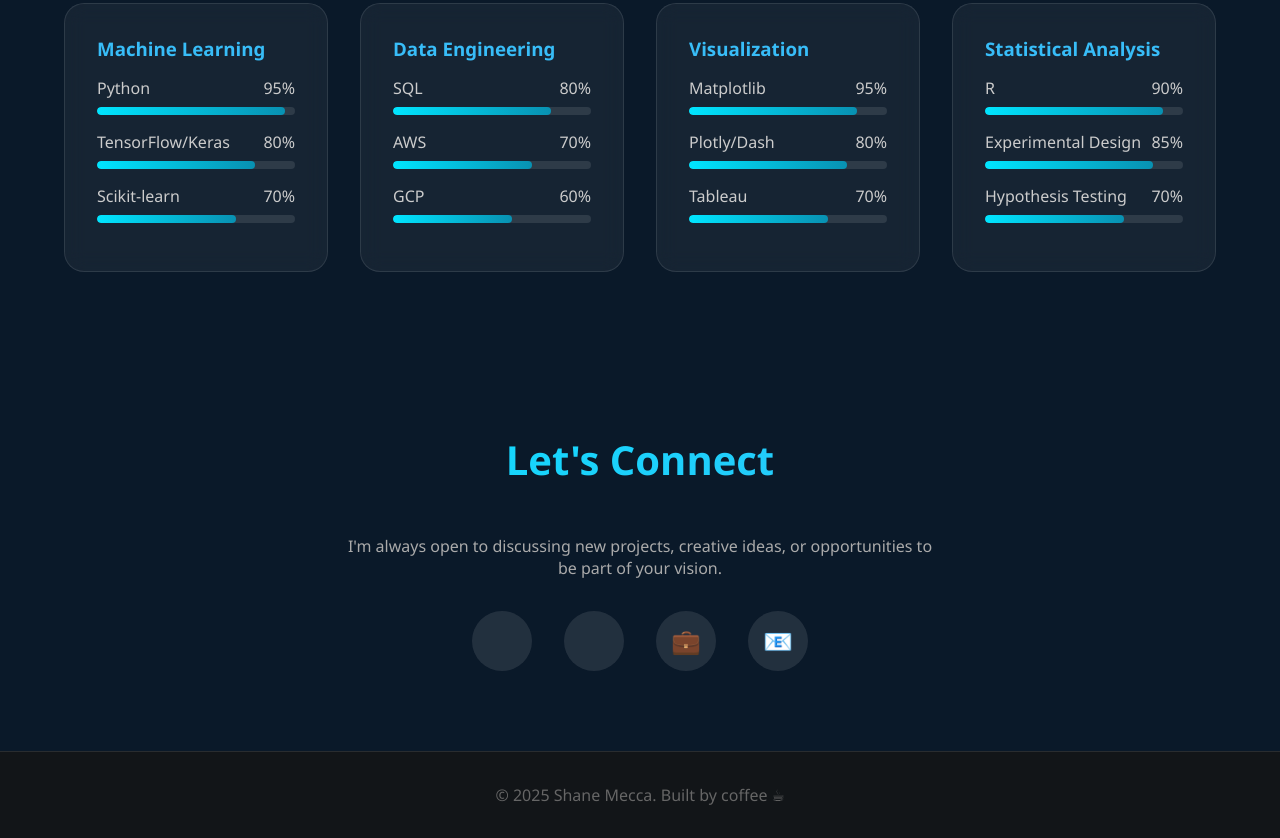
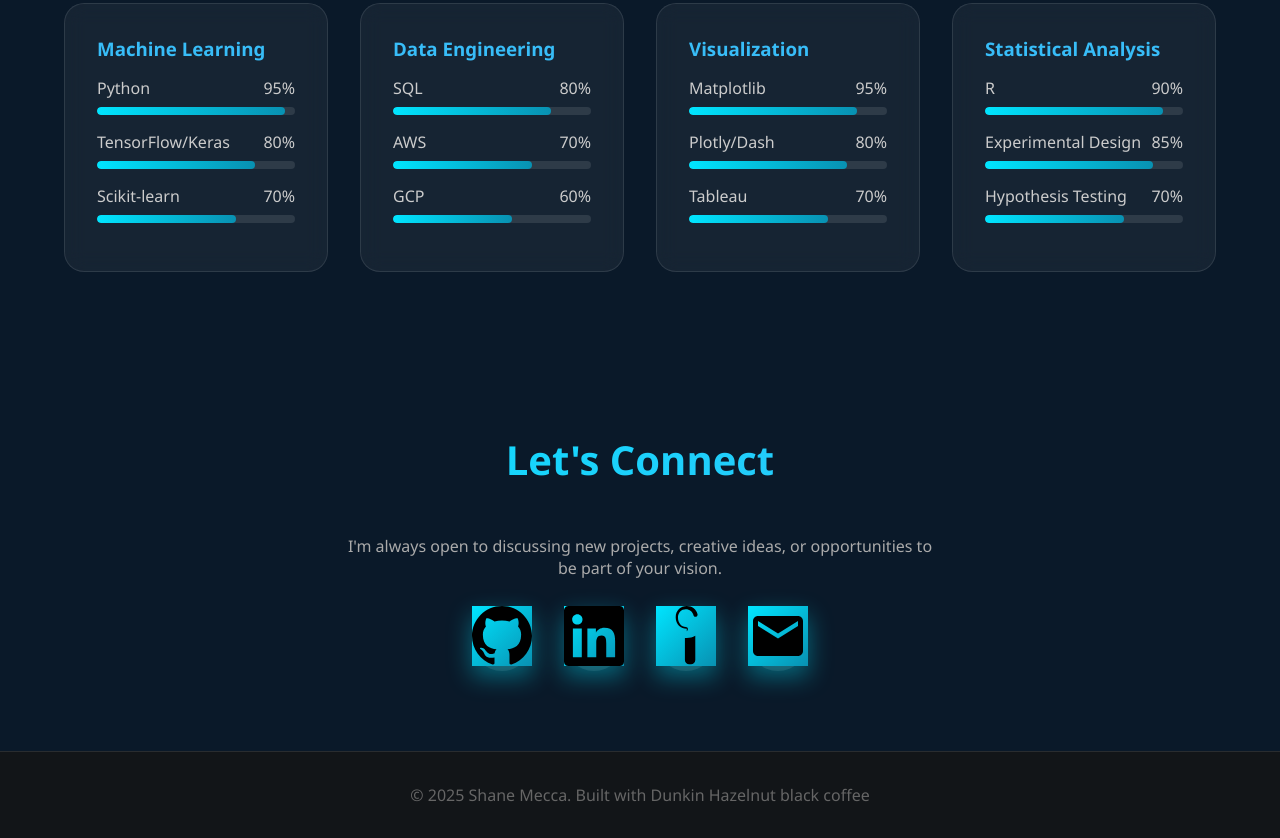
Before and after one commit to meccasha/meccasha.github.io, a plain HTML site: page index.html in a window 1280 px wide. Shown: the part 1472-2310 px from the top of the page. Drawn offline with Linux system fonts and the light colour scheme.

Commit message:
Update index.html

```diff
--- a/index.html
+++ b/index.html
@@ -311,10 +311,9 @@
             color: #fff;
             text-decoration: none;
             transition: all 0.3s;
-            font-size: 1.5rem;
         }
 
-        .contact-link:hover {
+        .contact-link svg {
             background: linear-gradient(135deg, #00e5ff, #0891b2);
             transform: translateY(-5px);
             box-shadow: 0 10px 25px rgba(0, 229, 255, 0.4);
@@ -521,23 +520,31 @@
         <p style="color: #aaa; max-width: 600px; margin: 0 auto 2rem;">I'm always open to discussing new projects, creative ideas, or opportunities to be part of your vision.</p>
         <div class="contact-links">
             <a href="https://github.com/meccasha" class="contact-link" title="GitHub">
-                <i class="fa-brands fa-github"></i>
+                <svg viewBox="0 0 24 24" xmlns="http://www.w3.org/2000/svg">
+                    <path d="M12 0c-6.626 0-12 5.373-12 12 0 5.302 3.438 9.8 8.207 11.387.599.111.793-.261.793-.577v-2.234c-3.338.726-4.033-1.416-4.033-1.416-.546-1.387-1.333-1.756-1.333-1.756-1.089-.745.083-.729.083-.729 1.205.084 1.839 1.237 1.839 1.237 1.07 1.834 2.807 1.304 3.492.997.107-.775.418-1.305.762-1.604-2.665-.305-5.467-1.334-5.467-5.931 0-1.311.469-2.381 1.236-3.221-.124-.303-.535-1.524.117-3.176 0 0 1.008-.322 3.301 1.23.957-.266 1.983-.399 3.003-.404 1.02.005 2.047.138 3.006.404 2.291-1.552 3.297-1.23 3.297-1.23.653 1.653.242 2.874.118 3.176.77.84 1.235 1.911 1.235 3.221 0 4.609-2.807 5.624-5.479 5.921.43.372.823 1.102.823 2.222v3.293c0 .319.192.694.801.576 4.765-1.589 8.199-6.086 8.199-11.386 0-6.627-5.373-12-12-12z"/>
+                </svg>
             </a>
             <a href="https://www.linkedin.com/in/shane-mecca-3333b7181" class="contact-link" title="LinkedIn">
-                <i class="fa-brands fa-linkedin"></i>
+                <svg viewBox="0 0 24 24" xmlns="http://www.w3.org/2000/svg">
+                    <path d="M20.447 20.452h-3.554v-5.569c0-1.328-.027-3.037-1.852-3.037-1.853 0-2.136 1.445-2.136 2.939v5.667H9.351V9h3.414v1.561h.046c.477-.9 1.637-1.85 3.37-1.85 3.601 0 4.267 2.37 4.267 5.455v6.286zM5.337 7.433c-1.144 0-2.063-.926-2.063-2.065 0-1.138.92-2.063 2.063-2.063 1.14 0 2.064.925 2.064 2.063 0 1.139-.925 2.065-2.064 2.065zm1.782 13.019H3.555V9h3.564v11.452zM22.225 0H1.771C.792 0 0 .774 0 1.729v20.542C0 23.227.792 24 1.771 24h20.451C23.2 24 24 23.227 24 22.271V1.729C24 .774 23.2 0 22.222 0h.003z"/>
+                </svg>
             </a>
             <a href="https://profile.indeed.com/p/shanem-u82e6zl" class="contact-link" title="Indeed">
-                <span>💼</span>
+                <svg viewBox="0 0 24 24" xmlns="http://www.w3.org/2000/svg">
+                    <path d="M11.566 21.563v-8.762c.255.023.492.035.746.035 1.228 0 2.375-.308 3.403-.903v9.63c0 .946-.774 1.719-1.719 1.719h-.711c-.946.001-1.719-.773-1.719-1.719zm.746-12.453c-2.421 0-4.434-1.743-4.434-4.582C7.878 1.706 9.891 0 12.312 0c2.096 0 3.899 1.388 4.303 3.312.095.456-.154.911-.61 1.006-.457.094-.911-.153-1.006-.609-.291-1.407-1.59-2.423-3.063-2.423-1.785 0-3.148 1.388-3.148 3.296 0 2.079 1.363 3.811 3.148 3.811.457 0 .829.372.829.829s-.372.888-.453.888z"/>
+                </svg>
             </a>
             <a href="mailto:meccashane1010@gmail.com" class="contact-link" title="Email">
-                <span>📧</span>
+                <svg viewBox="0 0 24 24" xmlns="http://www.w3.org/2000/svg">
+                    <path d="M20 4H4c-1.1 0-1.99.9-1.99 2L2 18c0 1.1.9 2 2 2h16c1.1 0 2-.9 2-2V6c0-1.1-.9-2-2-2zm0 4l-8 5-8-5V6l8 5 8-5v2z"/>
+                </svg>
             </a>
 
         </div>
     </section>
 
     <footer>
-        <p>&copy; 2025 Shane Mecca. Built by coffee ☕</p>
+        <p>&copy; 2025 Shane Mecca. Built with Dunkin Hazelnut black coffee</p>
     </footer>
 
     <script>
```
